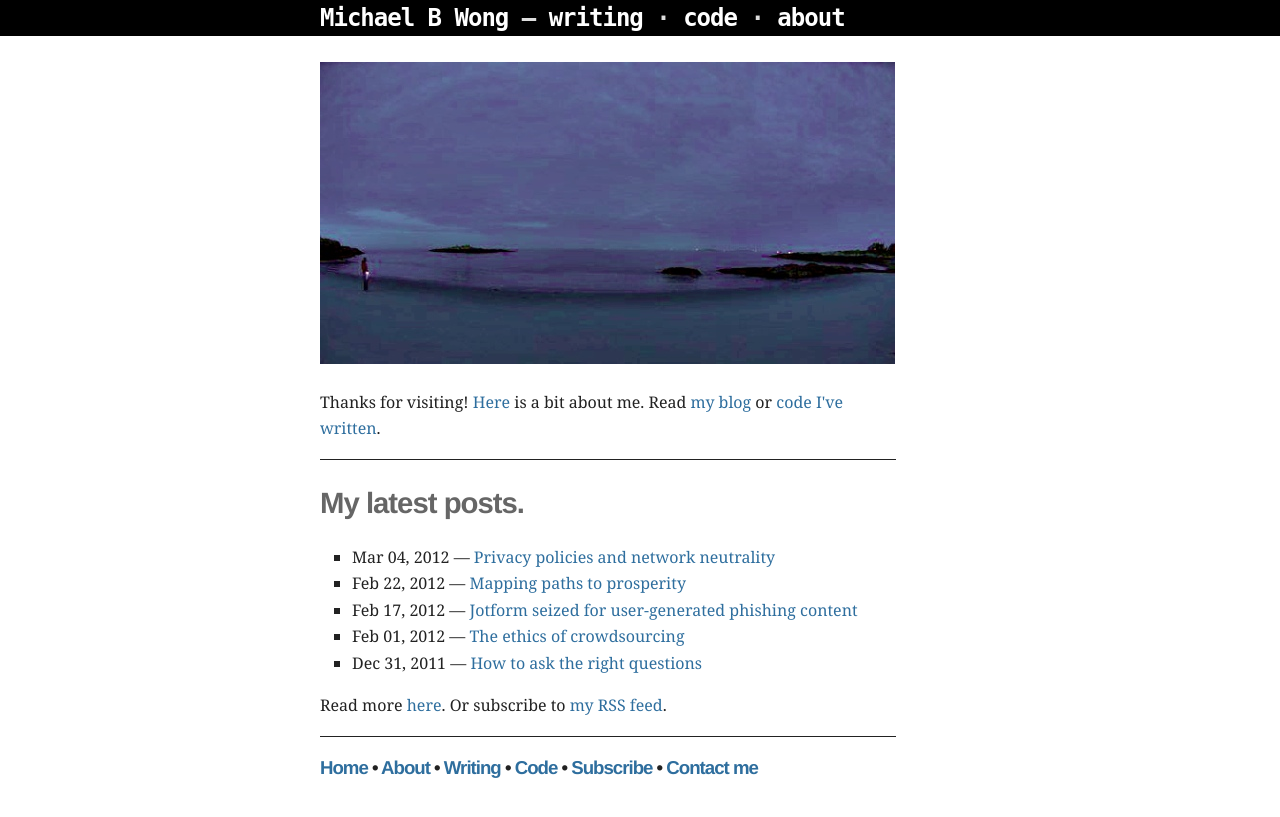
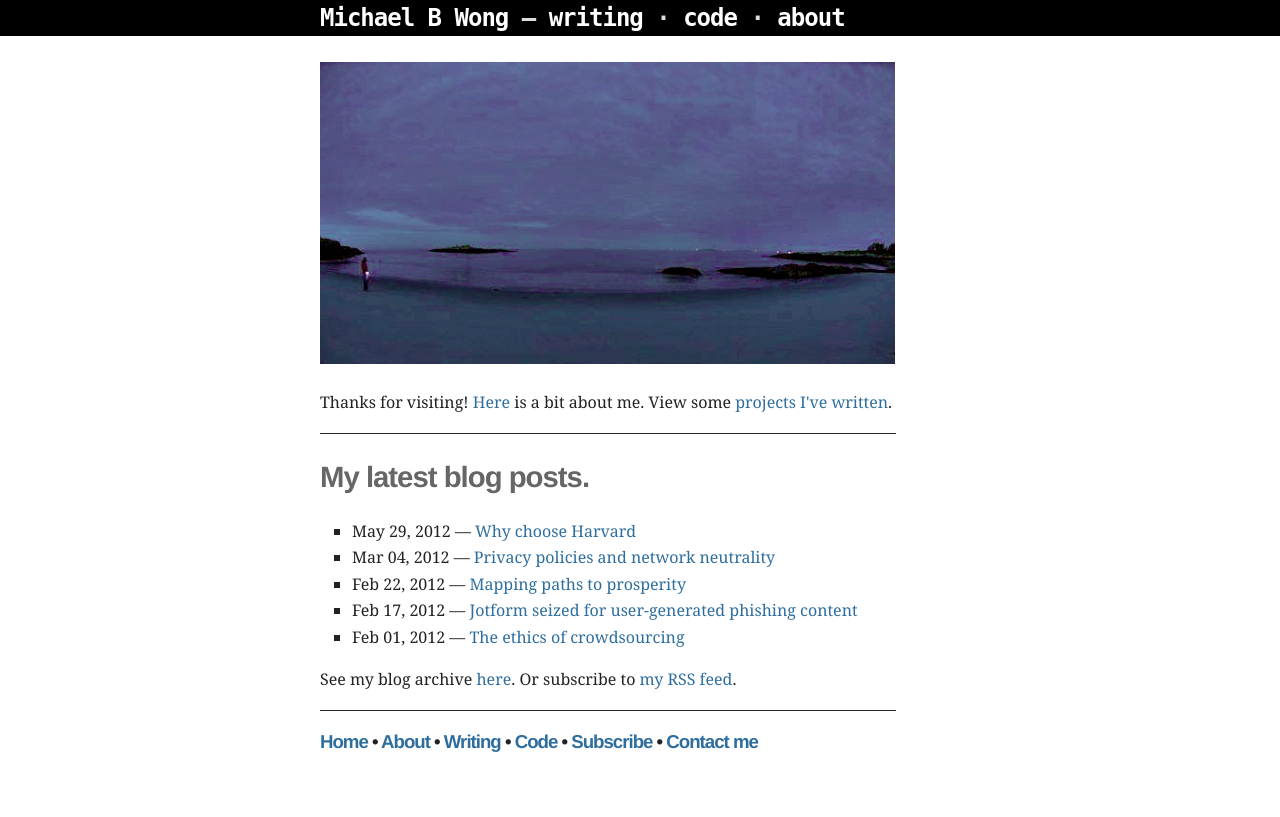
Before and after one commit to mbwong/mbwong.github.com, a Jekyll site: the page built from index.html, in a window 1280 px wide. Shown: the top 817 px of the page. Built offline with Jekyll 4.4.1, drawn with Linux system fonts in a browser that asks for light colours.

Commit message:
new post - why choose harvard

```diff
--- a/archive.html
+++ b/archive.html
@@ -2,7 +2,7 @@
 layout: default
 title: Archive
 ---
-<h2 id="intro">The list of all {{ site.posts.size }} archived posts.</h2>
+<h2 id="intro">The list of my {{ site.posts.size }} blog posts.</h2>
 
 <div class="post">
   <ul>
--- a/index.html
+++ b/index.html
@@ -1,13 +1,13 @@
 ---
 layout: default
-title: Online Writing
+title: Home
 ---
 <h2 id="intro"></h2>
   <div class="post">
   <p> <img src="/panorama.jpg"> </p>
-  <p>Thanks for visiting! <a href="/about.html">Here</a> is a bit about me. Read <a href="/archive.html">my blog</a> or <a href="/projects.html">code I've written</a>.
+  <p>Thanks for visiting! <a href="/about.html">Here</a> is a bit about me. View some <a href="/projects.html">projects I've written</a>.
   </div>
-<h2 id="intro">My latest posts.</h2>
+<h2 id="intro">My latest blog posts.</h2>
   <div class="post">
   <ul>
   {% for post in site.posts limit: 5 %}
@@ -16,5 +16,5 @@ title: Online Writing
     </li>
   {% endfor %}
   </ul>
-  <p>Read more <a href="/archive.html">here</a>. Or subscribe to <a href="http://feeds.feedburner.com/MichaelBWong">my RSS feed</a>. </p>
+  <p>See my blog archive <a href="/archive.html">here</a>. Or subscribe to <a href="http://feeds.feedburner.com/MichaelBWong">my RSS feed</a>. </p>
   </div>
--- a/projects.textile
+++ b/projects.textile
@@ -1,8 +1,8 @@
 ---
 layout: default
-title: Books & Talks
+title: Projects
 ---
-<h2 id="intro">Code I've written.</h2>
+<h2 id="intro">Projects I've worked on.</h2>
 
 <div class="post">
 
```
Also changed, not shown: 404.textile (deleted, +0 -11 lines), _posts/2012-05-29-why-harvard.md (added, +73 -0 lines), sitemap.xml (+9 -3 lines), 1 other file.
